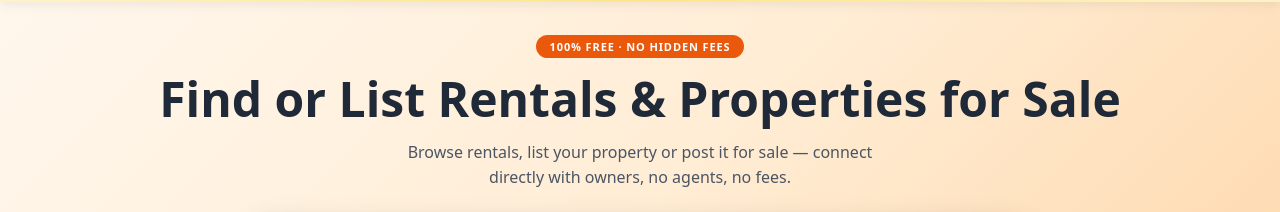
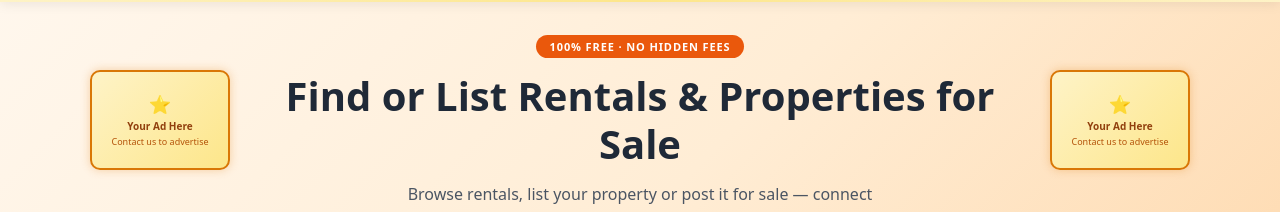
Before and after one commit to Sunday-2014/nestlist-, a Next.js app: page / in a window 1280 px wide. Shown: the part 128-340 px from the top of the page. Built offline with nearby package versions, Linux system fonts and the light colour scheme; no server answers; the database is empty.

Commit message:
Add golden ad frames beside hero title

```diff
--- a/app/page.js
+++ b/app/page.js
@@ -103,7 +103,43 @@ export default function Home() {
       <div style={{background:'linear-gradient(135deg, #fff7ed 0%, #ffedd5 50%, #fed7aa 100%)', borderBottom:'1px solid #fdba74', width:'100%', boxSizing:'border-box'}}>
         <div style={{maxWidth:'1100px', margin:'0 auto', padding:'32px 16px 28px', textAlign:'center'}}>
           <div style={{display:'inline-block', background:'#ea580c', color:'#ffffff', fontSize:'11px', fontWeight:'700', padding:'4px 14px', borderRadius:'99px', marginBottom:'12px', letterSpacing:'0.08em', textTransform:'uppercase'}}>{t.badge}</div>
-          <h2 style={{fontSize:'clamp(24px, 6vw, 48px)', fontWeight:'800', color:'#1f2937', margin:'0 0 12px', lineHeight:'1.2'}}>{t.heroTitle}</h2>
+          <div style={{display:'flex', alignItems:'center', gap:'12px', margin:'0 0 12px', justifyContent:'center'}}>
+            {/* LEFT AD FRAME */}
+            <div style={{
+              width:'120px', minHeight:'80px', flexShrink:0,
+              border:'2px solid #d97706',
+              borderRadius:'10px',
+              background:'linear-gradient(135deg, #fef3c7, #fde68a)',
+              display:'flex', flexDirection:'column',
+              alignItems:'center', justifyContent:'center',
+              padding:'8px', textAlign:'center',
+              boxShadow:'0 0 10px rgba(217,119,6,0.3)',
+              cursor:'pointer'
+            }}>
+              <span style={{fontSize:'18px', marginBottom:'4px'}}>⭐</span>
+              <p style={{fontSize:'10px', fontWeight:'700', color:'#92400e', margin:'0', lineHeight:'1.3'}}>Your Ad Here</p>
+              <p style={{fontSize:'9px', color:'#b45309', margin:'2px 0 0'}}>Contact us to advertise</p>
+            </div>
+
+            <h2 style={{fontSize:'clamp(20px, 4vw, 40px)', fontWeight:'800', color:'#1f2937', margin:'0', lineHeight:'1.2', flex:1}}>{t.heroTitle}</h2>
+
+            {/* RIGHT AD FRAME */}
+            <div style={{
+              width:'120px', minHeight:'80px', flexShrink:0,
+              border:'2px solid #d97706',
+              borderRadius:'10px',
+              background:'linear-gradient(135deg, #fef3c7, #fde68a)',
+              display:'flex', flexDirection:'column',
+              alignItems:'center', justifyContent:'center',
+              padding:'8px', textAlign:'center',
+              boxShadow:'0 0 10px rgba(217,119,6,0.3)',
+              cursor:'pointer'
+            }}>
+              <span style={{fontSize:'18px', marginBottom:'4px'}}>⭐</span>
+              <p style={{fontSize:'10px', fontWeight:'700', color:'#92400e', margin:'0', lineHeight:'1.3'}}>Your Ad Here</p>
+              <p style={{fontSize:'9px', color:'#b45309', margin:'2px 0 0'}}>Contact us to advertise</p>
+            </div>
+          </div>
           <p style={{fontSize:'clamp(14px, 3vw, 16px)', color:'#4b5563', margin:'0 auto 24px', maxWidth:'480px', lineHeight:'1.6'}}>{t.heroSubtitle}</p>
 
           {/* SEARCH BOX */}
```
